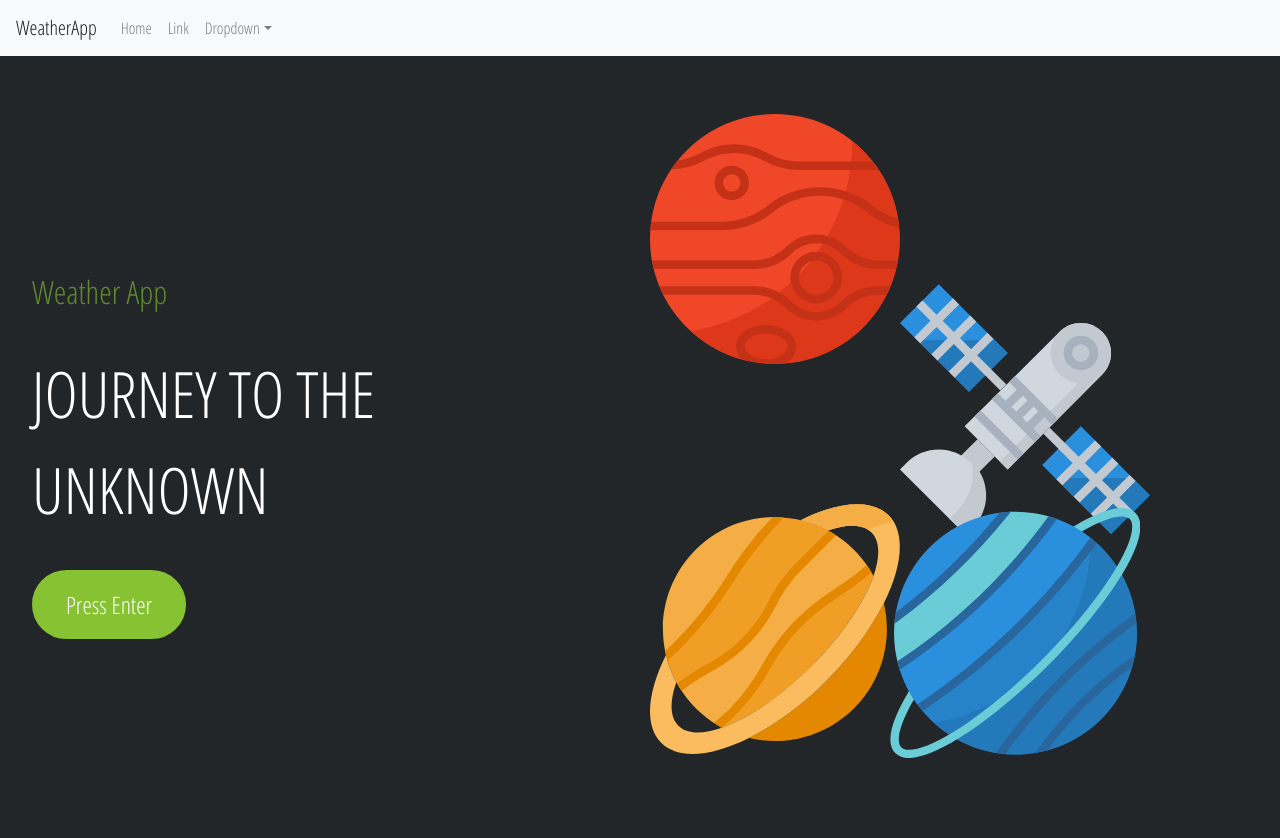
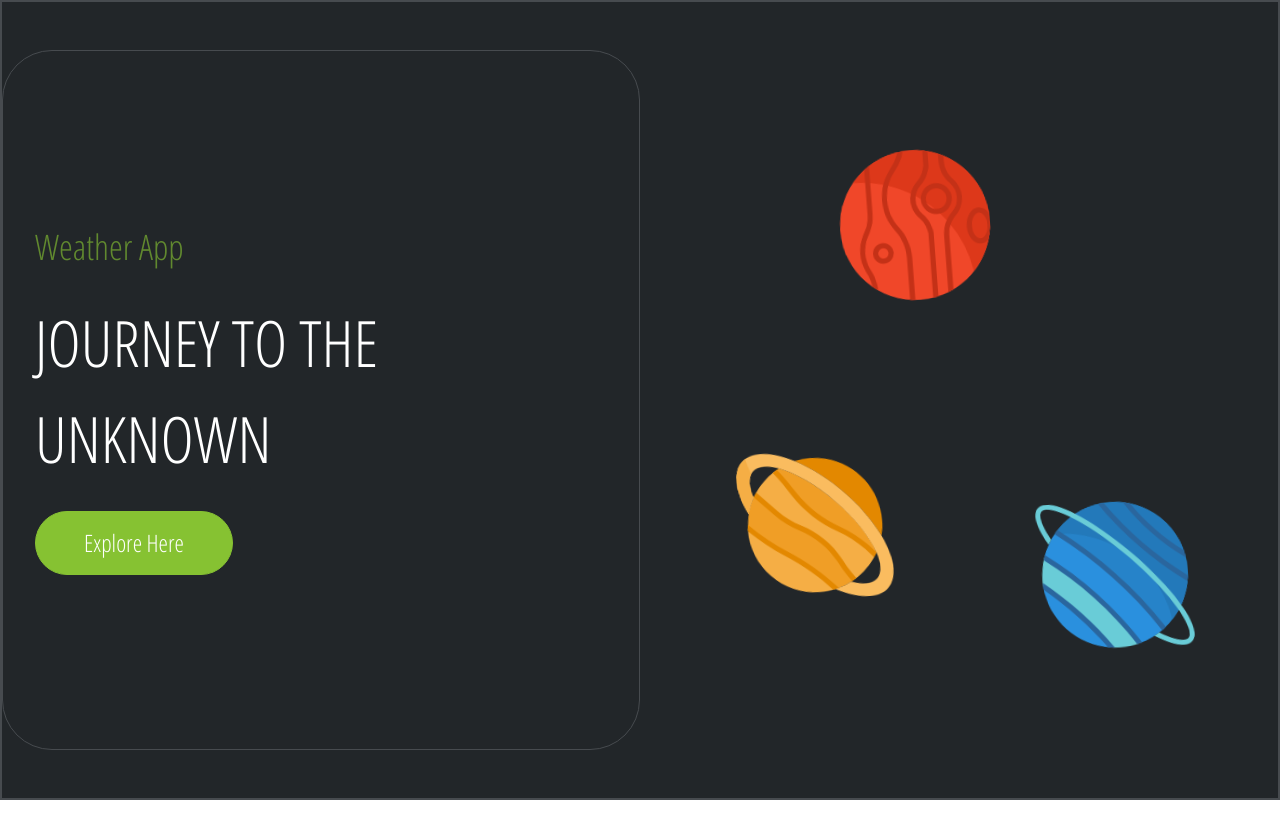
Before and after one commit to schenn1992/typewriter, a React (Create React App) app in the folder lhl-final-project-master/client/: page / in a window 1280 px wide. Shown: the top 838 px of the page. After the commit the page ends 800 px from the top, so only its background shows below. Built offline with nearby package versions, Linux system fonts and the light colour scheme.

Commit message:
add animations to planets and refactor code

```diff
--- a/lhl-final-project-master/client/src/App.js
+++ b/lhl-final-project-master/client/src/App.js
@@ -6,7 +6,7 @@ import { Navbar, Nav, NavDropdown } from 'react-bootstrap';
 function App() {
   return (
     <div className='app'>
-      <Navbar bg='light' expand='lg'>
+      {/* <Navbar bg='light' expand='lg'>
         <Navbar.Brand href='#home'>WeatherApp</Navbar.Brand>
         <Navbar.Toggle aria-controls='basic-navbar-nav' />
         <Navbar.Collapse id='basic-navbar-nav'>
@@ -26,7 +26,7 @@ function App() {
             </NavDropdown>
           </Nav>
         </Navbar.Collapse>
-      </Navbar>
+      </Navbar> */}
       <Home />
     </div>
   );
--- a/lhl-final-project-master/client/src/components/Home.js
+++ b/lhl-final-project-master/client/src/components/Home.js
@@ -2,7 +2,6 @@ import React from 'react';
 import styled from 'styled-components';
 import { motion } from 'framer-motion';
 import Mars from '../images/mars.svg';
-import Satellite from '../images/satellite.svg';
 import Saturn from '../images/saturn.svg';
 import Uranus from '../images/uranus.svg';
 
@@ -14,8 +13,9 @@ const Section = styled.section`
   background: #222629;
 `;
 
-const Container = styled.div`
+const Homepage = styled.div`
   display: grid;
+  border: 2px solid #474b4f;
   grid-template-columns: 1fr 1fr;
   height: 100vh;
   padding: 3rem calc((100vw - 1300px) / 2);
@@ -24,8 +24,10 @@ const Container = styled.div`
   }
 `;
 
-const ColumnLeft = styled.div`
+const Intro = styled.div`
   display: flex;
+  border: 1px solid #474b4f;
+  border-radius: 50px;
   color: #61892f;
   flex-direction: column;
   justify-content: center;
@@ -34,22 +36,21 @@ const ColumnLeft = styled.div`
 
   h1 {
     margin-bottom: 0.2rem;
-    font-size: 2rem;
+    font-size: 2.2rem;
   }
 
   p {
     color: #fff;
-    margin: 2rem 0;
+    margin: 1.5rem 0;
     font-size: 4rem;
-    ling-height: 1.1;
   }
 `;
 
-const Button = styled.div`
-  padding: 0.9rem 2rem;
+const Button = styled(motion.button)`
+  padding: 0.8rem 3rem;
   color: #fff;
   font-size: 1.5rem;
-  border: 2px solid #86c232;
+  border: 1.5px solid #86c232;
   border-radius: 50px;
   background-color: #86c232;
   outline: none;
@@ -58,14 +59,24 @@ const Button = styled.div`
 
 const Image = styled.img`
   position: absolute;
+  height: 100%;
   width: 100%;
-  height: 100%;
-  max-width: 250px;
-  max-height: 250px;
+  max-width: 150px;
+  max-height: 150px;
+  animation: rotation 2s infinite linear;
+
+  @keyframes rotation {
+    from {
+      transform: rotate(0deg);
+    }
+    to {
+      transform: rotate(359deg);
+    }
+  }
 `;
 
 // container holding all images
-const ColumnRight = styled.div`
+const Images = styled.div`
   display: flex;
   justify-content: center;
   align-items: center;
@@ -73,42 +84,60 @@ const ColumnRight = styled.div`
   position: relative;
 
   ${Image}: nth-child(1) {
-    top: 10px;
-    left: 10px;
+    top: 100px;
+    left: 200px;
   }
 
   ${Image}: nth-child(2) {
-    top: 180px;
-    left: 260px;
+    top: 400px;
+    left: 100px;
   }
 
   ${Image}: nth-child(3) {
-    top: 400px;
-    left: 10px;
-  }
-
-  ${Image}: nth-child(4) {
-    bottom: 50px;
-    left: 250px;
+    bottom: 100px;
+    left: 400px;
   }
 `;
 
 export default function Home() {
+  const fade = {
+    hidden: { opacity: 0, x: -100 },
+    visible: { opacity: 1, x: 0 },
+  };
+
   return (
     <Section>
-      <Container>
-        <ColumnLeft>
-          <h1>Weather App</h1>
-          <p>JOURNEY TO THE UNKNOWN</p>
-          <Button>Press Enter</Button>
-        </ColumnLeft>
-        <ColumnRight>
+      <Homepage>
+        <Intro>
+          <motion.h1
+            initial={{ opacity: 0 }}
+            animate={{ opacity: 1 }}
+            transition={{ duration: 1.5 }}
+          >
+            Weather App
+          </motion.h1>
+          <motion.p
+            variants={fade}
+            initial='hidden'
+            animate='visible'
+            transition={{ duration: 1.5 }}
+          >
+            JOURNEY TO THE UNKNOWN
+          </motion.p>
+          <Button
+            whileHover={{ scale: 1.3 }}
+            initial={{ opacity: 0 }}
+            animate={{ opacity: 1, transition: { duration: 1.5 } }}
+          >
+            Explore Here
+          </Button>
+        </Intro>
+        <Images>
           <Image src={Mars} alt='Mars' />
-          <Image src={Satellite} alt='Satellite' />
           <Image src={Saturn} alt='Saturn' />
           <Image src={Uranus} alt='Uranus' />
-        </ColumnRight>
-      </Container>
+        </Images>
+      </Homepage>
     </Section>
   );
 }
```
Also changed, not shown: lhl-final-project-master/client/src/images/satellite.svg (deleted).
